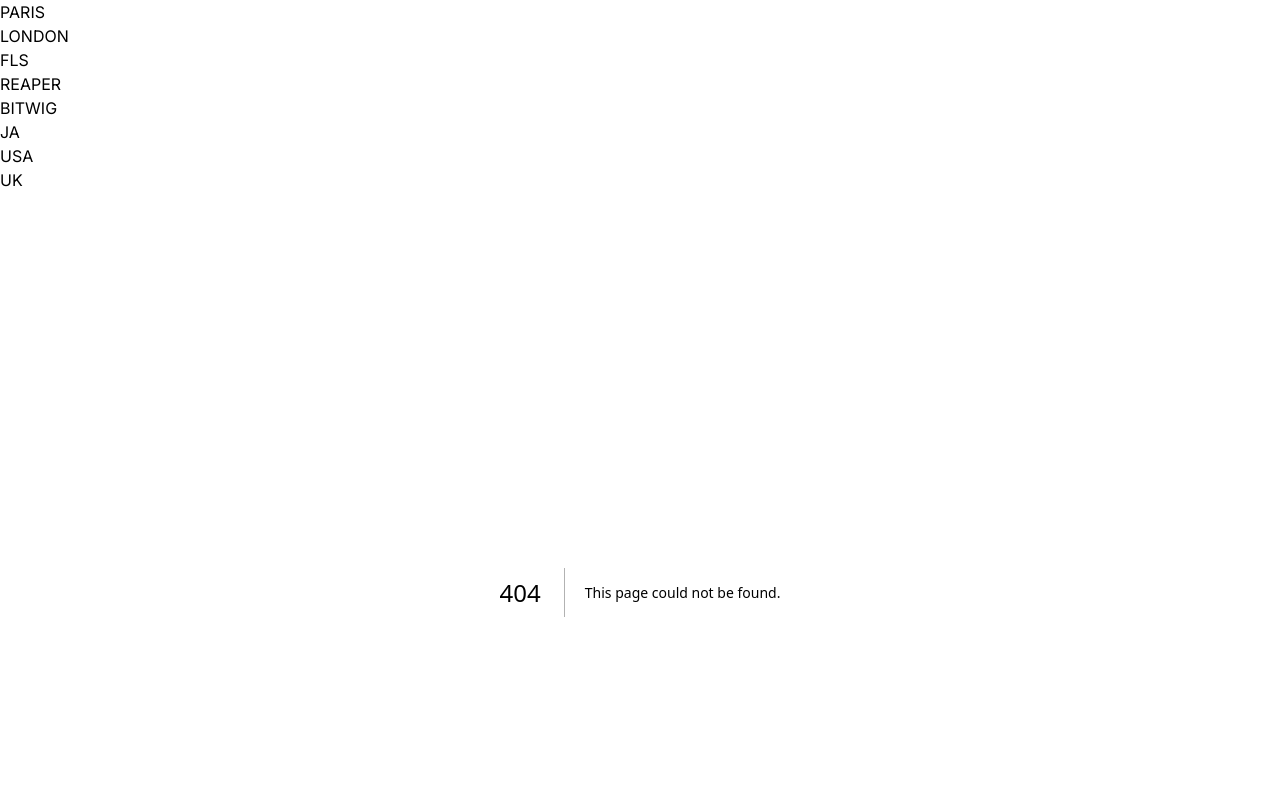
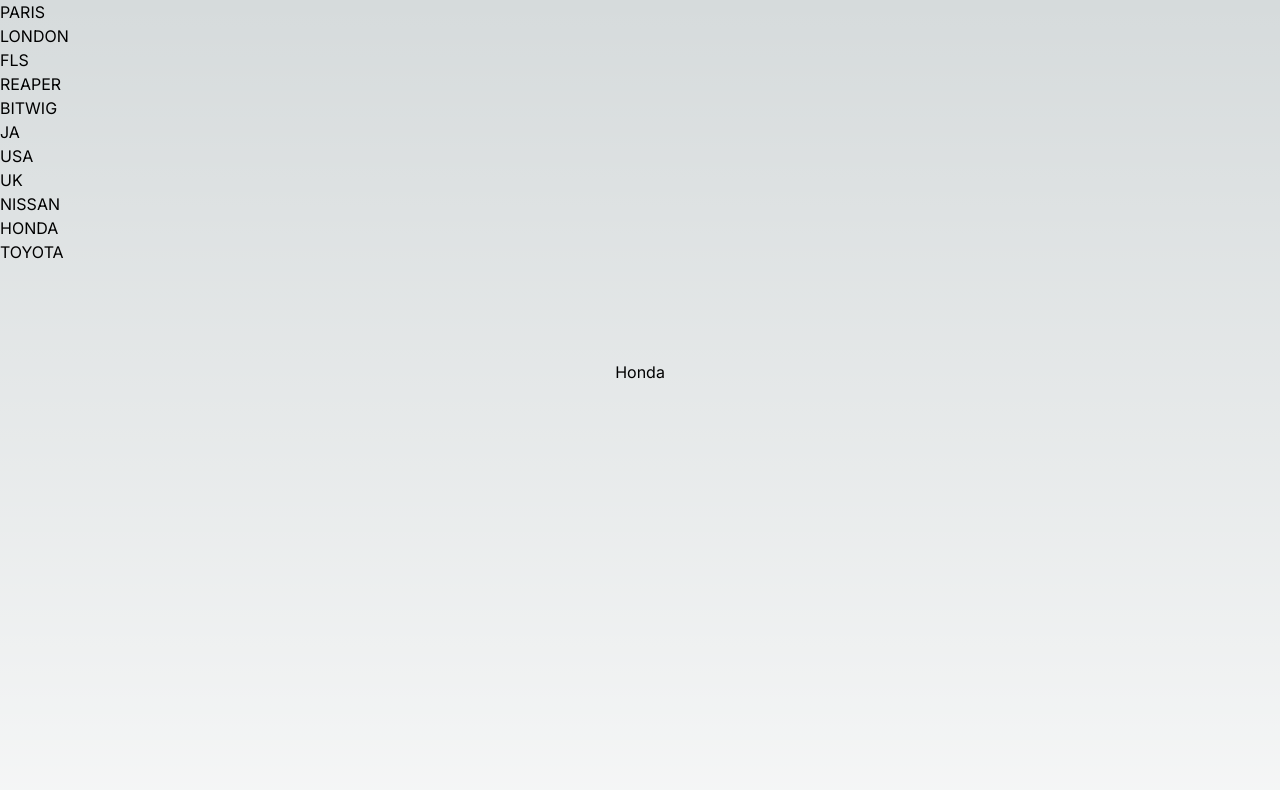
Before and after one commit to mrdeangray/nextjs-practice01, a Next.js app: page /car/Honda in a window 1280 px wide. Before the commit this address had no page. Shown: the top 790 px of the page. Built offline with nearby package versions, Linux system fonts and the light colour scheme.

Commit message:
added cars

```diff
--- /dev/null
+++ b/src/app/car/[carId]/page.tsx
@@ -0,0 +1,9 @@
+import Image from "next/image";
+
+export default function Car({ params }: { params: { carId: string } }) {
+  return (
+    <main className="flex min-h-screen flex-col items-center justify-between p-24">
+      <h1>{params.carId}</h1>
+    </main>
+  );
+}
--- a/src/app/components/Navbar/index.tsx
+++ b/src/app/components/Navbar/index.tsx
@@ -7,7 +7,7 @@
     const [cities, setCities] = useState(["paris", "london"])
     const [daws, setDaw] = useState(["FLS", "REAPER", "Bitwig"])
     const [countries, setCountries] = useState(["JA", "USA", "UK"])
-
+    const [cars, setCars] = useState(["Nissan", "Honda", "Toyota"])
     return (
         <ul>
             {
@@ -34,6 +34,14 @@
                 ))
 
             }
+                        {
+                cars.map((car) => (
+                    <li key={car}>
+                        <Link href={`/car/${car}`}>{car.toUpperCase()}</Link>
+                    </li>
+                ))
+
+            }
         </ul>
     );
 }
```
